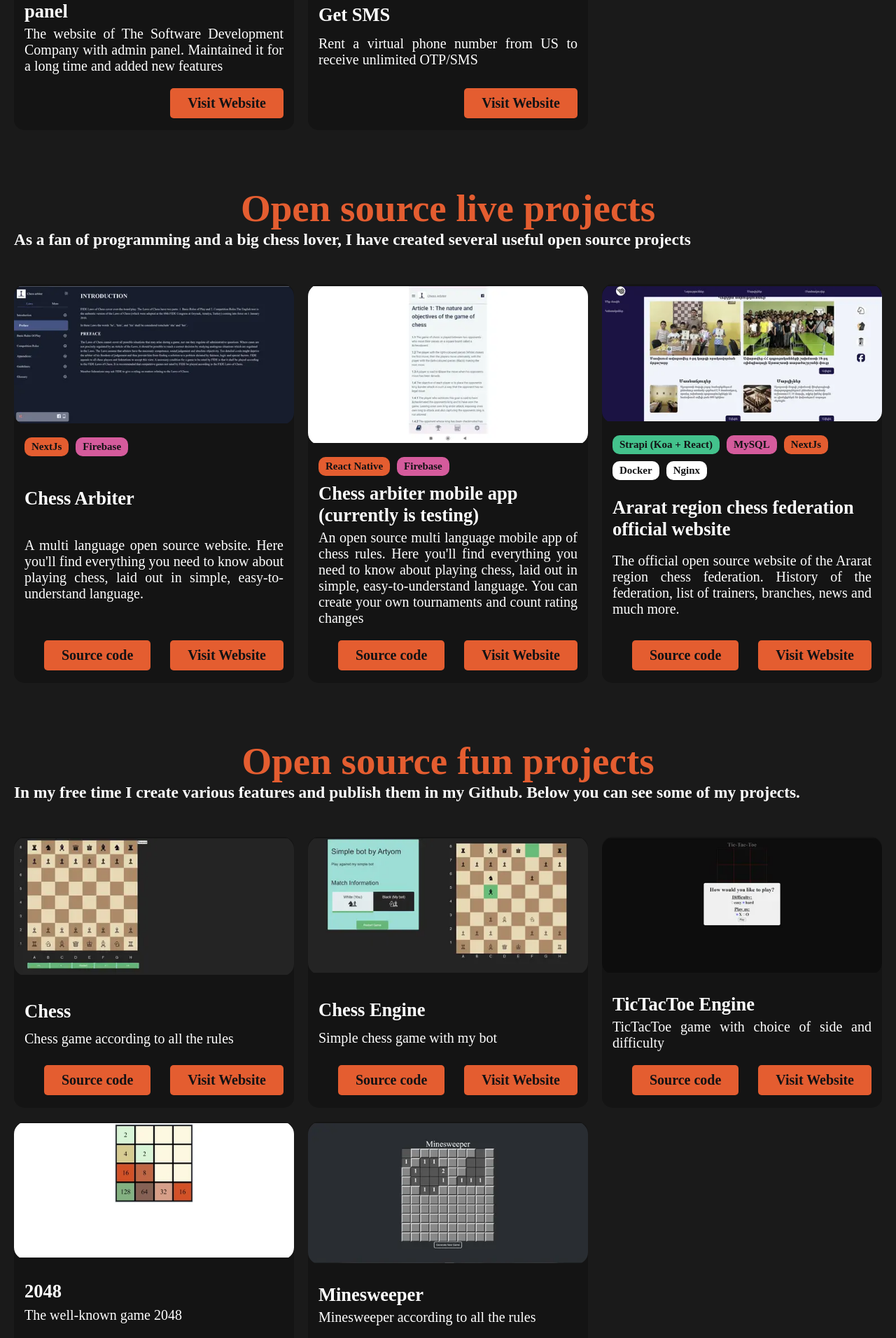
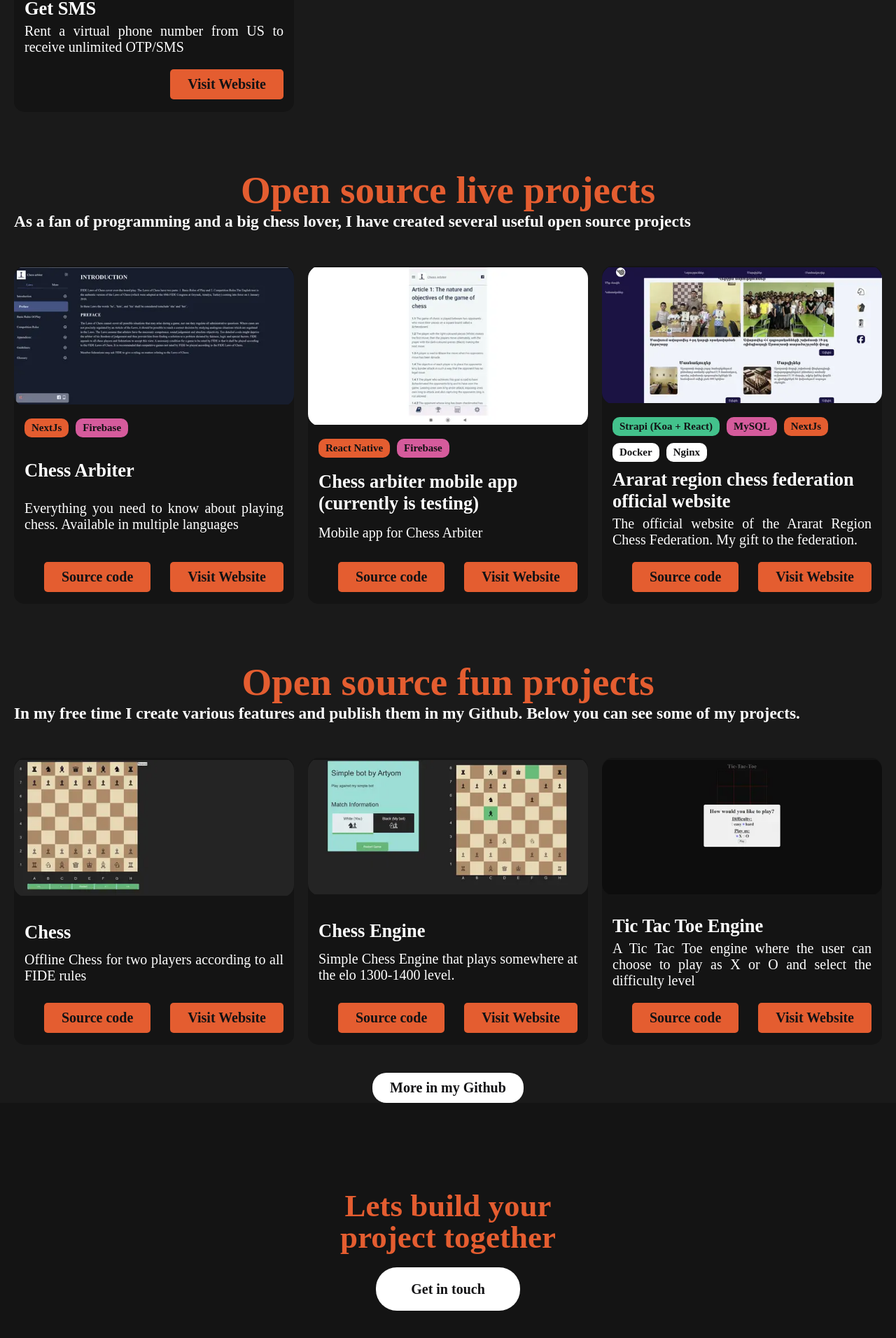
Before and after one commit to ArtyomSukiasyan/portfolio, a Next.js app: page / in a window 1280 px wide. Shown: the part 2740-4652 px from the top of the page at 70% size. Built offline with nearby package versions, Linux system fonts and the light colour scheme.

Commit message:
feat: update projects

```diff
--- a/src/constants/project/projects.ts
+++ b/src/constants/project/projects.ts
@@ -4,20 +4,11 @@ import araratRegionImg from "../../../public/images/araratRegion.webp";
 import chessImg from "../../../public/images/chess.webp";
 import chessEngineImg from "../../../public/images/Chess-Engine.webp";
 import ticTacToeEngineImg from "../../../public/images/tic-tac-toe-engine.webp";
-import game2048Img from "../../../public/images/2048.webp";
-import mineSweeperImg from "../../../public/images/MineSweeper.webp";
 import sdcImg from "../../../public/images/sdc.webp";
 import getSmsImg from "../../../public/images/getSMS.webp";
 import { IProject } from "../../models/project";
 
 export const JOB_PROJECTS: IProject[] = [
-  {
-    title: "The SDC website with admin panel",
-    text: "The website of The Software Development Company with admin panel. Maintained it for a long time and added new features",
-    image: sdcImg,
-    roles: ["NextJs", "React", "Koa", "Mongo", "Docker"],
-    href: "https://sdc.am",
-  },
   {
     title: "Get SMS",
     text: "Rent a virtual phone number from US to receive unlimited OTP/SMS",
@@ -38,7 +29,7 @@ export const JOB_PROJECTS: IProject[] = [
 export const OPEN_SOURCE_PROJECTS: IProject[] = [
   {
     title: "Chess Arbiter",
-    text: "A multi language open source website. Here you'll find everything you need to know about playing chess, laid out in simple, easy-to-understand language.",
+    text: "Everything you need to know about playing chess. Available in multiple languages",
     image: arbiterImg,
     roles: ["NextJs", "Firebase"],
     href: "https://chessarbiter.info/",
@@ -46,7 +37,7 @@ export const OPEN_SOURCE_PROJECTS: IProject[] = [
   },
   {
     title: "Chess arbiter mobile app (currently is testing)",
-    text: "An open source multi language mobile app of chess rules. Here you'll find everything you need to know about playing chess, laid out in simple, easy-to-understand language. You can create your own tournaments and count rating changes",
+    text: "Mobile app for Chess Arbiter",
     image: arbiterMobileImg,
     roles: ["React Native", "Firebase"],
     href: "https://play.google.com/store/apps/details?id=com.chess_arbiter.chessarbitermobile",
@@ -54,7 +45,7 @@ export const OPEN_SOURCE_PROJECTS: IProject[] = [
   },
   {
     title: "Ararat region chess federation official website",
-    text: "The official open source website of the Ararat region chess federation. History of the federation, list of trainers, branches, news and much more.",
+    text: "The official website of the Ararat Region Chess Federation. My gift to the federation.",
     image: araratRegionImg,
     roles: ["Strapi (Koa + React)", "MySQL", "NextJs", "Docker", "Nginx"],
     href: "https://ararat.chessnews.am/",
@@ -65,7 +56,7 @@ export const OPEN_SOURCE_PROJECTS: IProject[] = [
 export const FUN_PROJECTS: IProject[] = [
   {
     title: "Chess",
-    text: "Chess game according to all the rules",
+    text: "Offline Chess for two players according to all FIDE rules",
     image: chessImg,
     roles: [],
     href: "https://react-ts-chess-henna.vercel.app/",
@@ -73,34 +64,18 @@ export const FUN_PROJECTS: IProject[] = [
   },
   {
     title: "Chess Engine",
-    text: "Simple chess game with my bot",
+    text: "Simple Chess Engine that plays somewhere at the elo 1300-1400 level.",
     image: chessEngineImg,
     roles: [],
     href: "https://chess-engine-green.vercel.app/",
     githubLink: "https://github.com/ArtyomSukiasyan/Chess-engine",
   },
   {
-    title: "TicTacToe Engine",
-    text: "TicTacToe game with choice of side and difficulty",
+    title: "Tic Tac Toe Engine",
+    text: "A Tic Tac Toe engine where the user can choose to play as X or O and select the difficulty level",
     image: ticTacToeEngineImg,
     roles: [],
     href: "https://tic-tac-toe-engine.vercel.app/",
     githubLink: "https://github.com/ArtyomSukiasyan/TicTacToe-Engine",
   },
-  {
-    title: "2048",
-    text: "The well-known game 2048",
-    image: game2048Img,
-    roles: [],
-    href: "https://2048-peach.vercel.app/",
-    githubLink: "https://github.com/ArtyomSukiasyan/2048",
-  },
-  {
-    title: "Minesweeper",
-    text: "Minesweeper according to all the rules",
-    image: mineSweeperImg,
-    roles: [],
-    href: "https://minesweeper-rouge-six.vercel.app/",
-    githubLink: "https://github.com/ArtyomSukiasyan/minesweeper",
-  },
 ];
```
Also changed, not shown: public/images/2048.webp (deleted), public/images/MineSweeper.webp (deleted).
